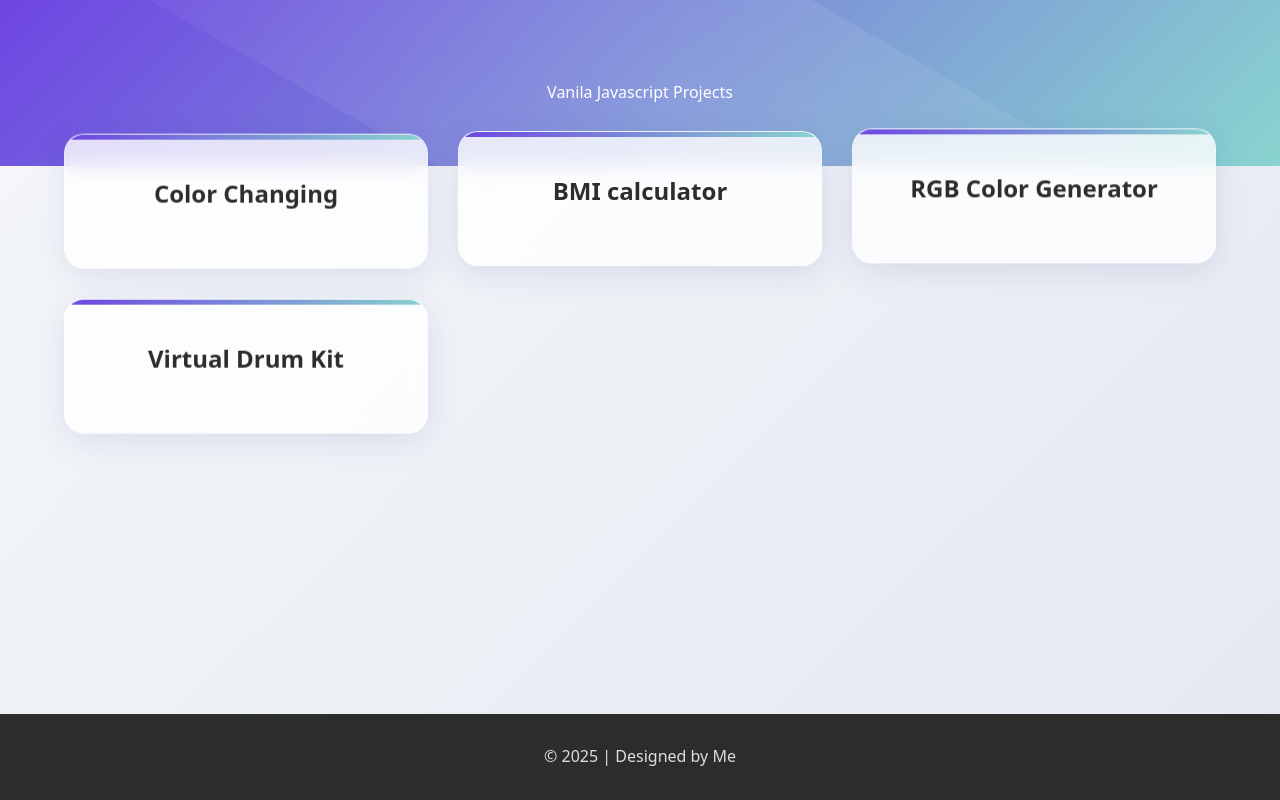
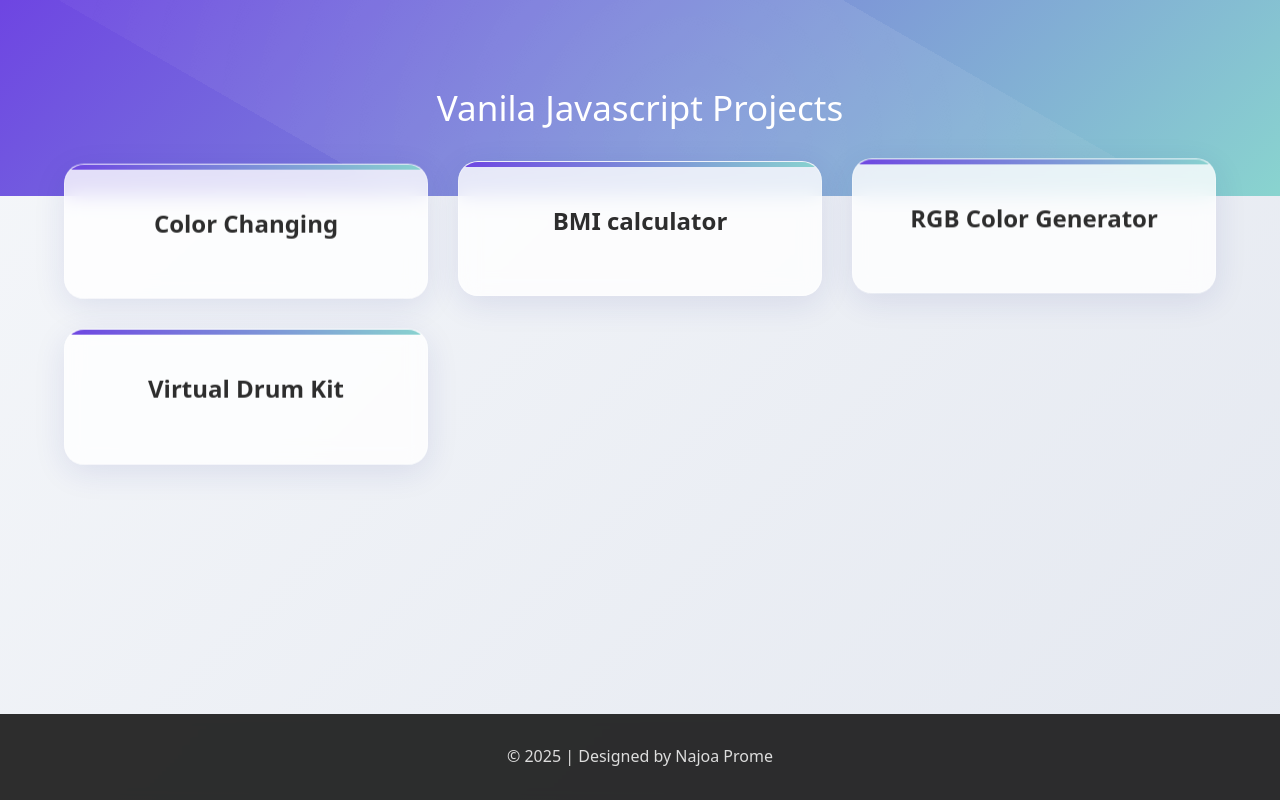
Before and after one commit to najoaa/javascript, a plain HTML site: page index.html in a window 1280 px wide. Drawn offline with Linux system fonts and the light colour scheme.

Commit message:
updated file name

```diff
--- a/index.html
+++ b/index.html
@@ -28,7 +28,7 @@
   </section>
 
   <footer>
-    © 2025 | Designed by Me
+    © 2025 | Designed by Najoa Prome
   </footer>
 
 </body>
--- a/style.css
+++ b/style.css
@@ -22,6 +22,7 @@
 
   header {
     width: 100%;
+    font-size: 35px;
     text-align: center;
     padding: 80px 20px 60px;
     background: linear-gradient(135deg, #6e45e2 0%, #89d4cf 100%);
```
Also changed, not shown: project-4/index.html (renamed from project-4/index-START.html).
